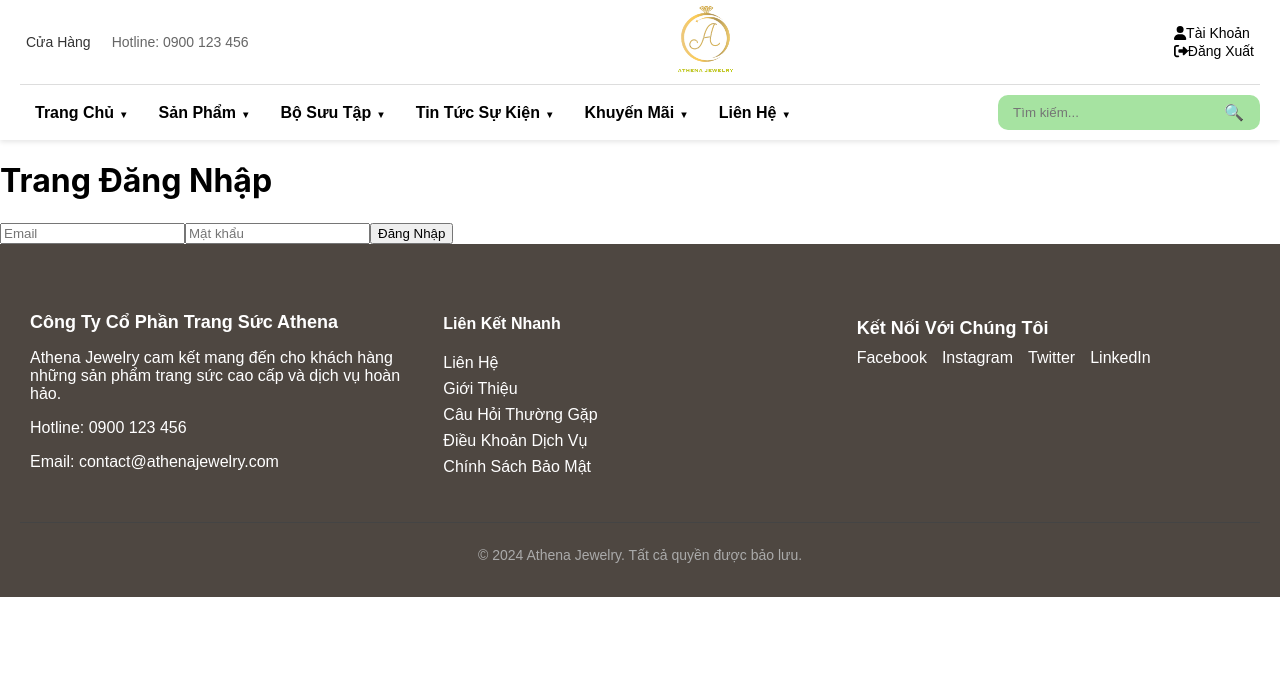
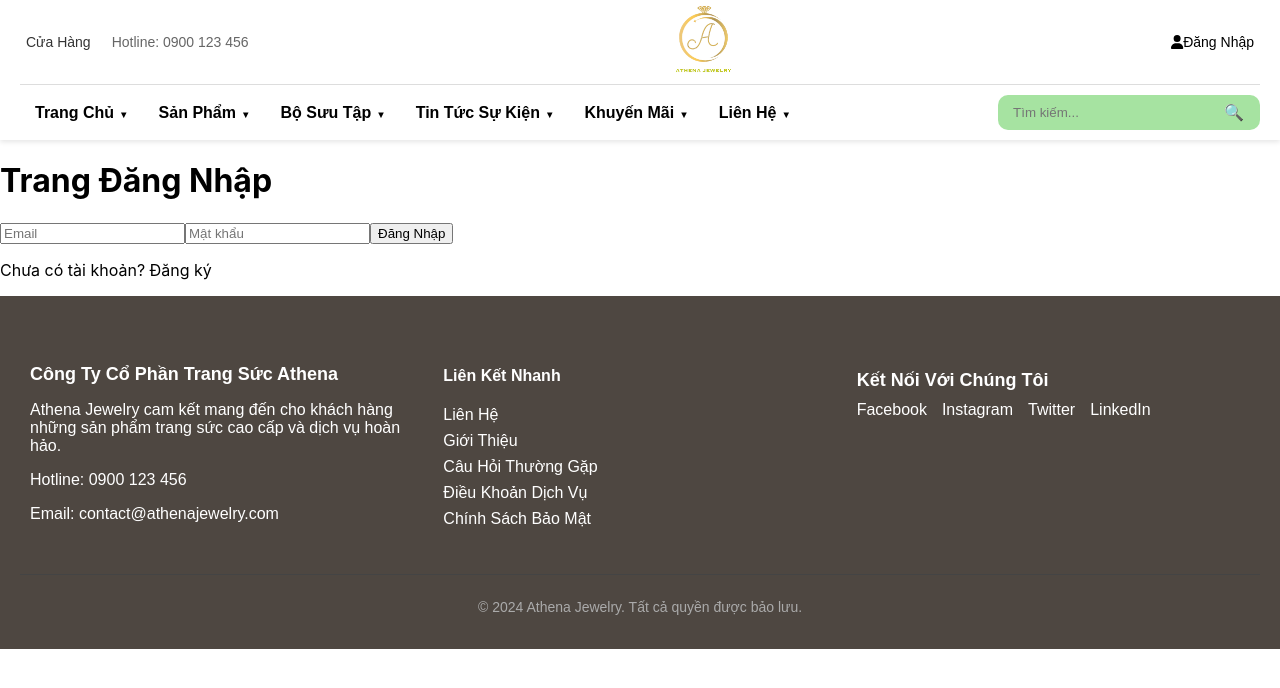
Before and after one commit to phat9824/Athena, a React (Create React App) app in the folder source_project/frontend/: page /Home in a window 1280 px wide. Both pictures are taken after a click on the button "Đăng Nhập". Shown: the top 688 px of the page. Built offline with nearby package versions, Linux system fonts and the light colour scheme.

Commit message:
JWT Httponly Lax by server, update manage state login/logout

```diff
--- a/source_project/frontend/src/AppContext.js
+++ b/source_project/frontend/src/AppContext.js
@@ -1,8 +1,14 @@
-import React, { createContext, useContext } from 'react';
+import React, { useState, createContext, useContext } from 'react';
 
 const AppContext = createContext();
 
 export const AppProvider = ({ children }) => {
+
+    const [isLoggedIn, setIsLoggedIn] = useState(false);
+    const [username, setUsername] = useState('');
+    const [id, setId] = useState('');
+    const [role, setRole] = useState('');
+
     const baseUrl = 'http://localhost:8000';
 
     const getCSRFToken = async () => {
@@ -22,8 +28,26 @@ export const AppProvider = ({ children }) => {
             ?.split('=')[1] || null;
     };
 
+    const login = (user) => {
+        localStorage.setItem('id', user.id);
+        localStorage.setItem('role', user.role);
+        localStorage.setItem('username', user.username);
+        setIsLoggedIn(true);
+        setUsername(user.username || 'Guest');
+        setId(user.id);
+    };
+
+    const logout = () => {
+        localStorage.removeItem('id');
+        localStorage.removeItem('role');
+        localStorage.removeItem('username');
+        setIsLoggedIn(false);
+        setUsername('');
+        setId('');
+    };
+
     return (
-        <AppContext.Provider value={{ getCSRFToken, getCookie, baseUrl }}>
+        <AppContext.Provider value={{ getCSRFToken, getCookie, baseUrl, isLoggedIn, username, id, login, logout }}>
             {children}
         </AppContext.Provider>
     );
--- a/source_project/frontend/src/components/user-components/accountButton-home.js
+++ b/source_project/frontend/src/components/user-components/accountButton-home.js
@@ -1,53 +1,37 @@
-import React, { useState } from 'react';
+import React, { useState, useEffect } from 'react';
 import { useNavigate } from 'react-router-dom';
 import { FontAwesomeIcon } from '@fortawesome/react-fontawesome';
 import { faUser, faSignInAlt, faUserPlus, faShoppingCart, faSignOutAlt } from '@fortawesome/free-solid-svg-icons';
+import { useAppContext } from '../../AppContext';
 
 const AccountButton = () => {
-    const [isLoggedIn, setIsLoggedIn] = useState(false);
-    const [username, setUsername] = useState("...");
+    const { isLoggedIn, username, logout } = useAppContext();
     const navigate = useNavigate();
 
     const handleLogin = () => {
-        navigate('./Login');
-        setIsLoggedIn(true);
-        setUsername("Người Dùng");
-    };
-
-    const handleRegister = () => {
-        navigate('./Register');
+        navigate('/Home/Login');
     };
 
     const handleLogout = () => {
-        setIsLoggedIn(false);
-        setUsername("");
+        logout();
         navigate('/');
-    };
-
-    const handleAccount = () => {
-        navigate('/account');
     };
 
     return (
         <div className="account-button">
         {!isLoggedIn ? (
-                <>
-                    <button onClick={handleRegister}>
-                        <FontAwesomeIcon icon={faUserPlus} /> Đăng Ký
+            <button className="btn-login" onClick={handleLogin}>
+                <FontAwesomeIcon icon={faUser} /> Đăng Nhập
             </button>
-                    <button onClick={handleLogin}>
-                        <FontAwesomeIcon icon={faSignInAlt} /> Đăng Nhập
-                    </button>
-                </>
         ) : (
-                <>
-                    <button onClick={handleAccount}>
-                        <FontAwesomeIcon icon={faUser} /> Tài Khoản
-                    </button>
-                    <button onClick={handleLogout}>
+            <div className="logged-in-info">
+                <span>
+                    <FontAwesomeIcon icon={faUser} /> {username}
+                </span>
+                <button className="btn-logout" onClick={handleLogout}>
                     <FontAwesomeIcon icon={faSignOutAlt} /> Đăng Xuất
                 </button>
-                </>
+            </div>
         )}
     </div>
     );
--- a/source_project/frontend/src/pages/login-customer-page.js
+++ b/source_project/frontend/src/pages/login-customer-page.js
@@ -3,7 +3,7 @@ import { useNavigate } from 'react-router-dom';
 import { useAppContext } from '../AppContext.js';
 
 const Login = () => {
-    const { getCSRFToken, getCookie, baseUrl} = useAppContext();
+    const { getCSRFToken, getCookie, baseUrl, login} = useAppContext();
     const [email, setEmail] = useState('');
     const [password, setPassword] = useState('');
     const [errorMessage, setErrorMessage] = useState('');
@@ -33,8 +33,7 @@ const Login = () => {
             const res = await response.json();
 
             if (response.ok) {
-                // Lưu JWT vào localStorage
-                localStorage.setItem('token', res.token);
+                login(res.data);
                 navigate('/Home/Dashboard');
             } else {
                 setErrorMessage(res.message || 'Thông tin đăng nhập không chính xác!');
@@ -71,6 +70,12 @@ const Login = () => {
                 </button>
                 {errorMessage && <p style={{ color: 'red' }}>{errorMessage}</p>}
             </form>
+            <p>
+                Chưa có tài khoản?{' '}
+                <span className="register-link" onClick={() => navigate('../Register')}>
+                    Đăng ký
+                </span>
+            </p>
         </div>
     );
 };
```
Also changed, not shown: 1 other file (tests, documents, lock files or other folders). Lines whose indentation alone changed are shown as unchanged.
